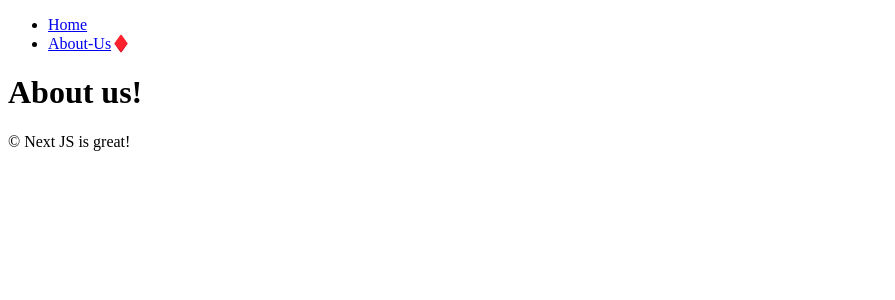
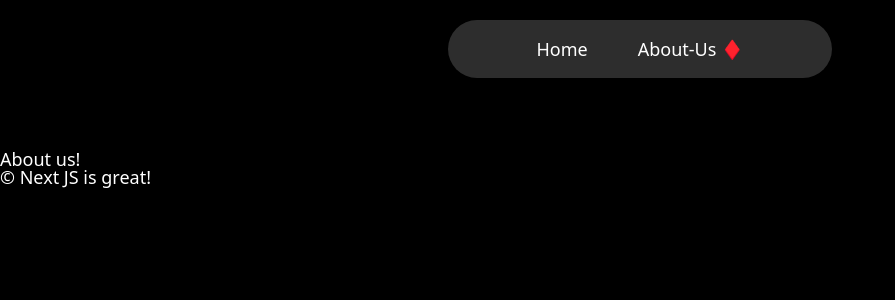
Before and after one commit to Hira-Yuki/learn-nextjs, a Next.js app: page /about-us in a window 1280 px wide. Shown: the top 300 px of the page, without its empty margins (0-895 px from the left). Built offline with nearby package versions, Linux system fonts and the light colour scheme.

Commit message:
feat : global style 설정, 네비게이션 style 설정

```diff
--- a/app/layout.tsx
+++ b/app/layout.tsx
@@ -1,4 +1,5 @@
-import Navigation from "@components/Navigation"
+import '@styles/global.css'
+import Navigation from "@components/navigation"
 import { Metadata } from "next"
 
 export const metadata: Metadata = {
--- a/components/Navigation.tsx
+++ b/components/Navigation.tsx
@@ -1,5 +1,6 @@
 "use client"
 
+import styles from "@styles/navigation.module.css"
 import Link from "next/link"
 import { usePathname } from "next/navigation"
 
@@ -7,13 +8,13 @@ export default function Navigation() {
   const path = usePathname()
 
   return (
-    <nav>
+    <nav className={styles.nav}>
       <ul>
         <li>
-          <Link href='/'>Home</Link>{path === '/' ? '♦️' : null}
+          <Link href='/'>Home {path === '/' ? '♦️' : null}</Link>
         </li>
         <li>
-          <Link href='/about-us'>About-Us</Link>{path === '/about-us' ? '♦️' : null}
+          <Link href='/about-us'>About-Us {path === '/about-us' ? '♦️' : null}</Link>
         </li>
       </ul>
     </nav>
--- /dev/null
+++ b/styles/global.css
@@ -0,0 +1,150 @@
+html,
+body,
+div,
+span,
+applet,
+object,
+iframe,
+h1,
+h2,
+h3,
+h4,
+h5,
+h6,
+p,
+blockquote,
+pre,
+a,
+abbr,
+acronym,
+address,
+big,
+cite,
+code,
+del,
+dfn,
+em,
+img,
+ins,
+kbd,
+q,
+s,
+samp,
+small,
+strike,
+strong,
+sub,
+sup,
+tt,
+var,
+b,
+u,
+i,
+center,
+dl,
+dt,
+dd,
+ol,
+ul,
+li,
+fieldset,
+form,
+label,
+legend,
+table,
+caption,
+tbody,
+tfoot,
+thead,
+tr,
+th,
+td,
+article,
+aside,
+canvas,
+details,
+embed,
+figure,
+figcaption,
+footer,
+header,
+hgroup,
+menu,
+nav,
+output,
+ruby,
+section,
+summary,
+time,
+mark,
+audio,
+video {
+  margin: 0;
+  padding: 0;
+  border: 0;
+  font-size: 100%;
+  font: inherit;
+  vertical-align: baseline;
+}
+/* HTML5 display-role reset for older browsers */
+article,
+aside,
+details,
+figcaption,
+figure,
+footer,
+header,
+hgroup,
+menu,
+nav,
+section {
+  display: block;
+}
+body {
+  line-height: 1;
+}
+ol,
+ul {
+  list-style: none;
+}
+blockquote,
+q {
+  quotes: none;
+}
+blockquote:before,
+blockquote:after,
+q:before,
+q:after {
+  content: "";
+  content: none;
+}
+table {
+  border-collapse: collapse;
+  border-spacing: 0;
+}
+
+body {
+  padding-top: 150px;
+  font-family:
+    system-ui,
+    -apple-system,
+    BlinkMacSystemFont,
+    "Segoe UI",
+    Roboto,
+    Oxygen,
+    Ubuntu,
+    Cantarell,
+    "Open Sans",
+    "Helvetica Neue",
+    sans-serif;
+  background-color: black;
+  color: white;
+  font-size: 18px;
+}
+a {
+  color: inherit;
+  text-decoration: none;
+}
+a:hover {
+  text-decoration: underline;
+}
--- /dev/null
+++ b/styles/navigation.module.css
@@ -0,0 +1,30 @@
+.nav {
+  background-color: red;
+  padding: 50px 100px;
+  background-color: #2d2d2d;
+  position: fixed;
+  width: 30%;
+  margin: 0 auto;
+  top: 20px;
+  border-radius: 50px;
+  padding: 20px 0px;
+  left: 50%;
+  z-index: 10;
+  transform: translateX(-50%);
+}
+
+.nav ul {
+  display: flex;
+  justify-content: center;
+  gap: 50px;
+}
+
+.nav ul li {
+  list-style: none;
+  transform: none;
+  transition: all 0.1s ease-in-out;
+}
+
+.nav ul li:hover {
+  transform: scale(1.05);
+}
--- a/tsconfig.json
+++ b/tsconfig.json
@@ -2,7 +2,8 @@
   "compilerOptions": {
     "baseUrl": ".",
     "paths": {
-      "@components/*": ["components/*"]
+      "@components/*": ["components/*"],
+      "@styles/*": ["styles/*"]
     },
     "lib": [
       "dom",
```
